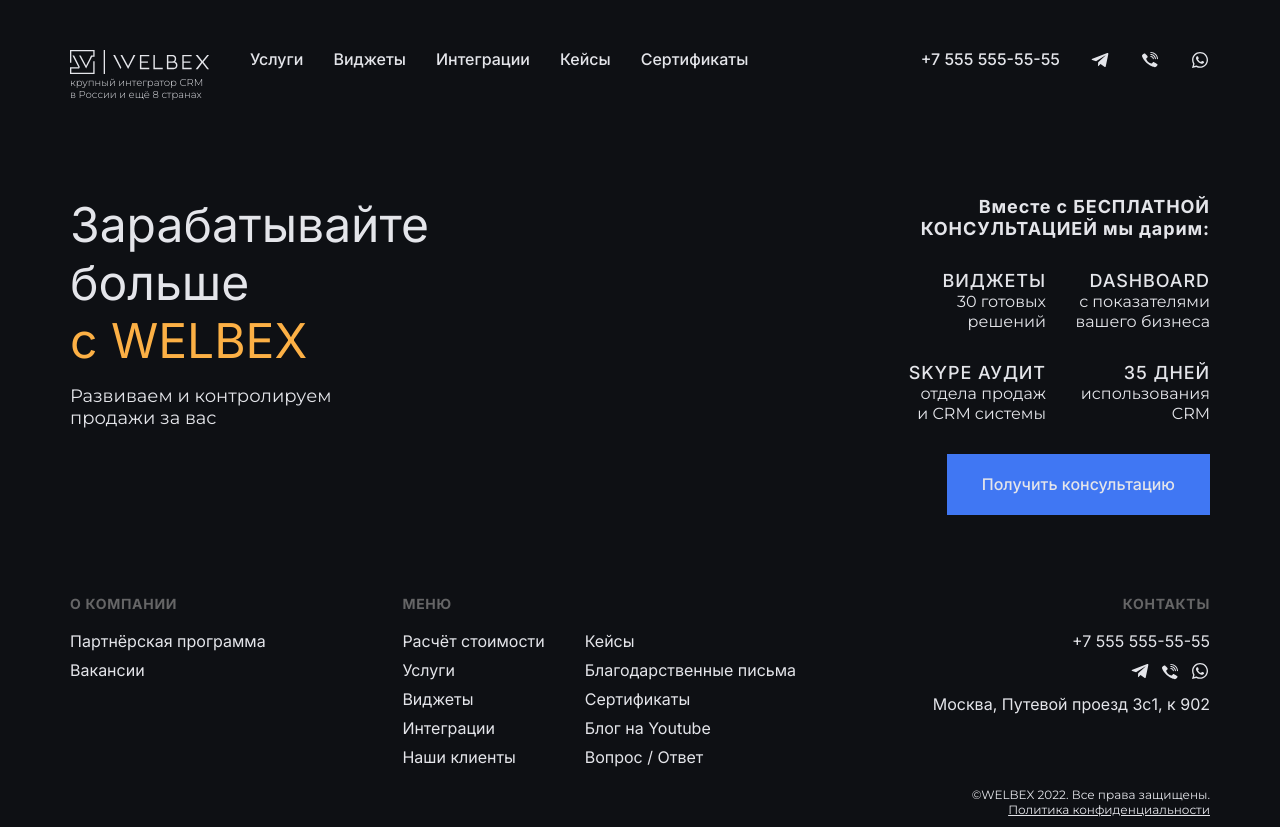
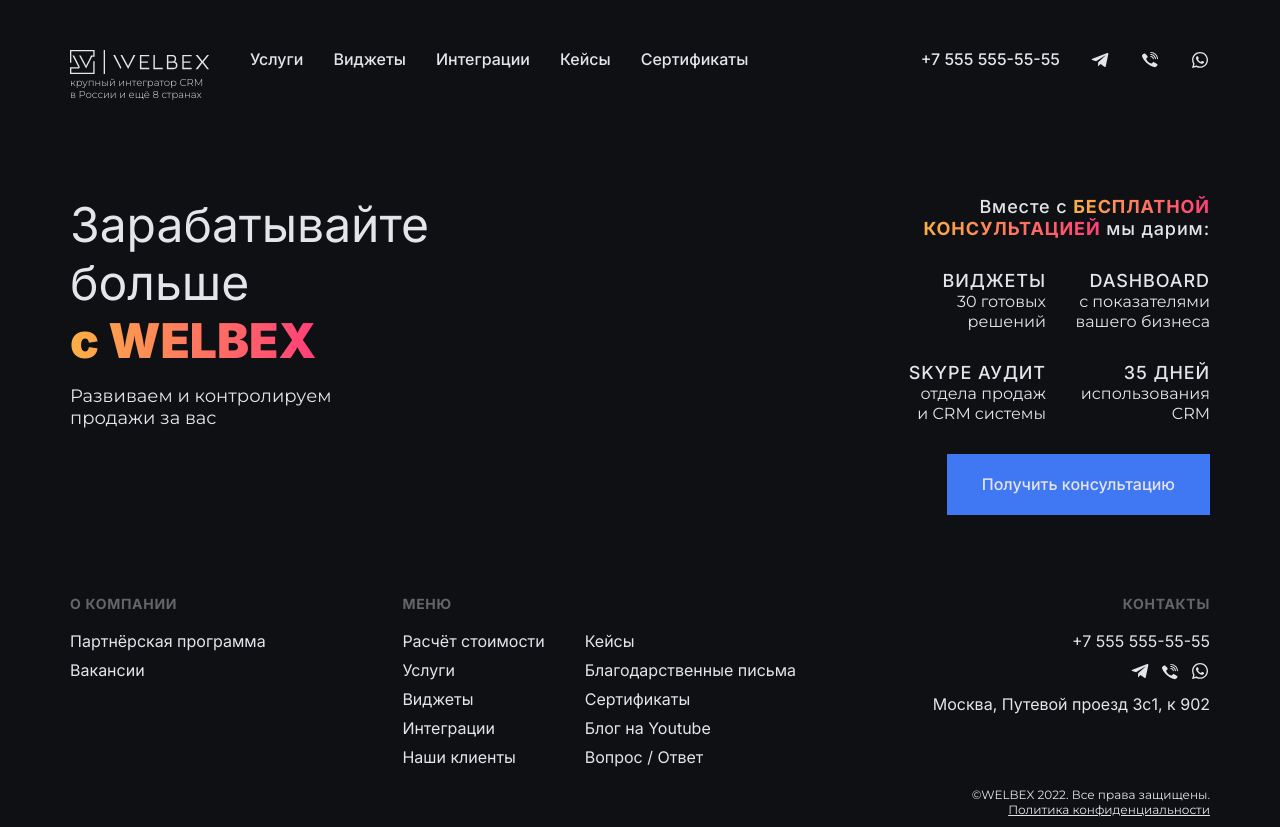
Before and after one commit to kabyl-ulan/welbex-front, a React (Create React App) app: page / in a window 1280 px wide. Built offline with nearby package versions, Linux system fonts and the light colour scheme.

Commit message:
update text style hero

```diff
--- a/src/components/Hero/index.jsx
+++ b/src/components/Hero/index.jsx
@@ -15,7 +15,8 @@
         </div>
         <div className="hero--bonus">
           <h3>
-            Вместе с <span>бесплатной консультацией</span> мы дарим:
+            Вместе с <span>бесплатной</span> <span>консультацией</span>{" "}
+            мы дарим:
           </h3>
           <div className="bonus">
             <div className="bonus--items">
--- a/src/style/hero.scss
+++ b/src/style/hero.scss
@@ -1,4 +1,14 @@
 $font-color: rgba(228, 229, 234, 1);
+
+@mixin gradientText {
+  background: -webkit-linear-gradient(
+    left,
+    rgba(252, 176, 69, 1),
+    rgba(255, 63, 120, 1)
+  );
+  -webkit-background-clip: text;
+  -webkit-text-fill-color: transparent;
+}
 
 #hero {
   .hero {
@@ -14,7 +24,8 @@
         text-align: left;
         color: $font-color;
         span {
-          color: #fcb045;
+          font-weight: 900;
+          @include gradientText();
         }
       }
 
@@ -34,13 +45,15 @@
       align-items: end;
 
       h3 {
-        font: 700 18px/22px Inter, sans-serif;
+        font: 500 18px/22px Inter, sans-serif;
         letter-spacing: 0.05em;
         text-align: right;
         color: $font-color;
         max-width: 291px;
 
         span {
+          font-weight: 700;
+          @include gradientText();
           text-transform: uppercase;
         }
       }
```
